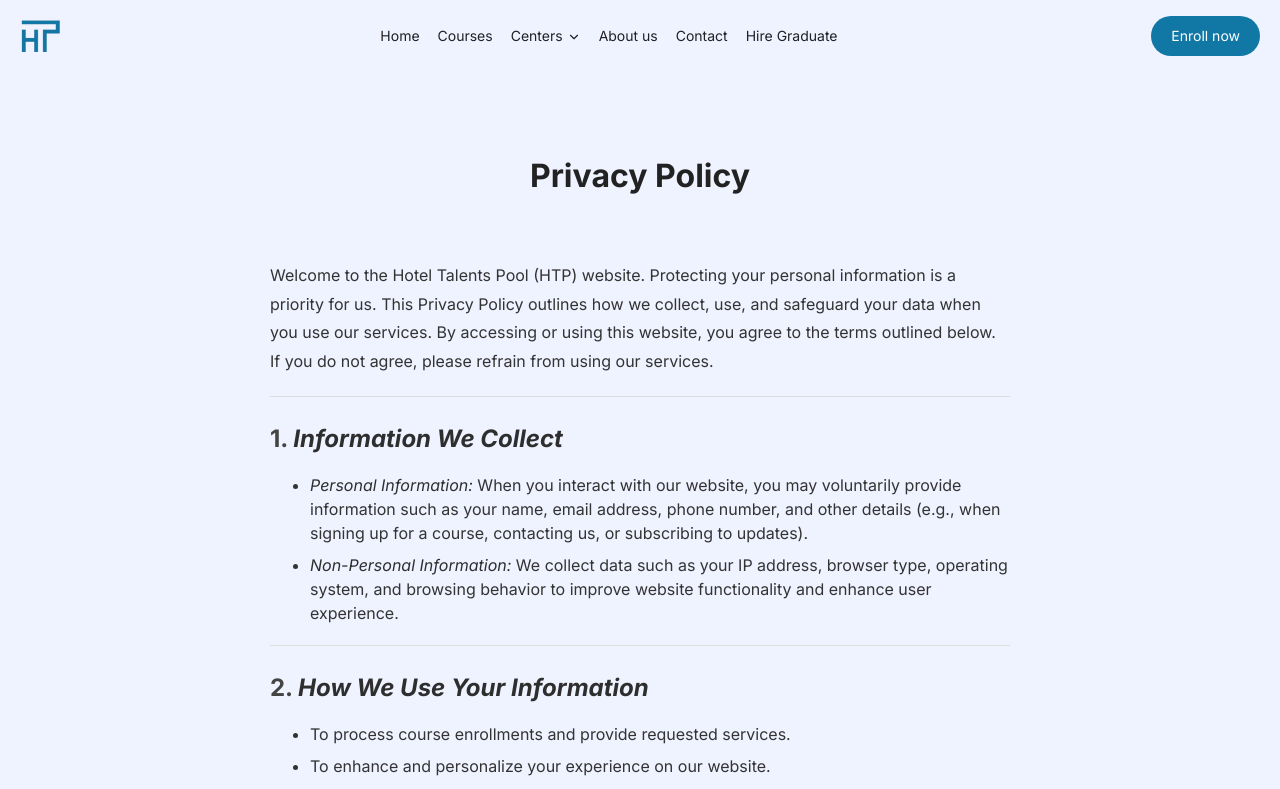
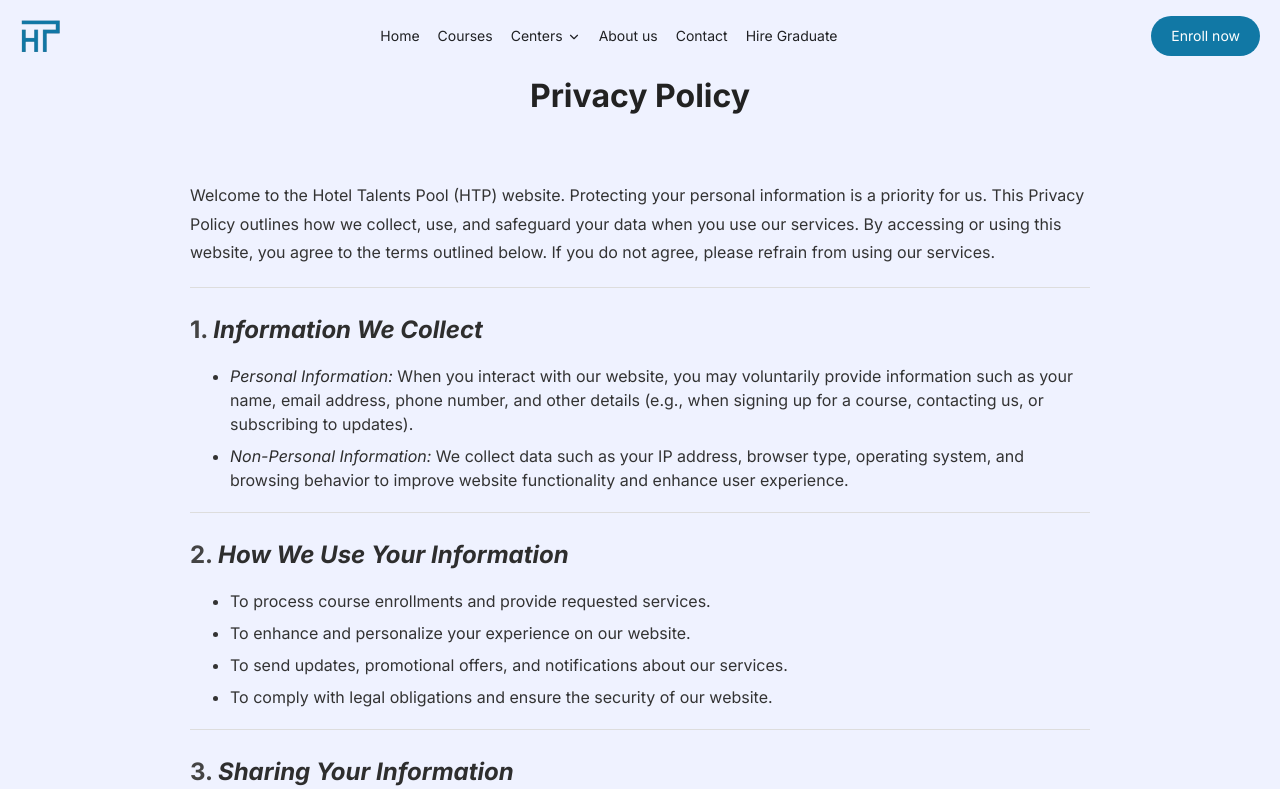
Before and after one commit to mbonikev/hotel_talents_pool, a React (Vite) app: page /#/privacyPolicy in a window 1280 px wide. Shown: the top 789 px of the page. Built offline with nearby package versions, Linux system fonts and the light colour scheme; what ldrs would draw is missing.

Commit message:
updated src/App.css

```diff
--- a/src/App.css
+++ b/src/App.css
@@ -99,7 +99,6 @@
 }
 
 .markdown-container {
-  padding: 80px;
   max-width: 900px;
   margin: 0 auto;
   font-family: 'Arial', sans-serif;
```
